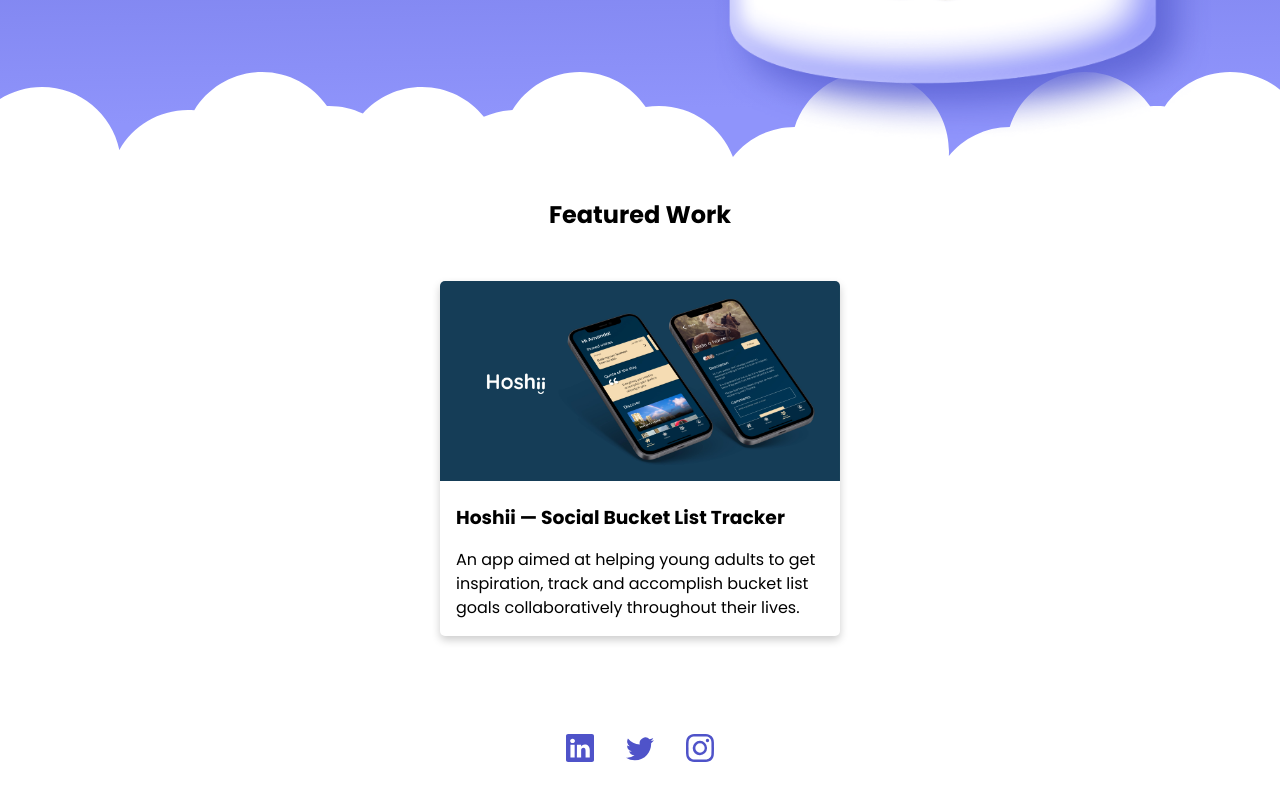
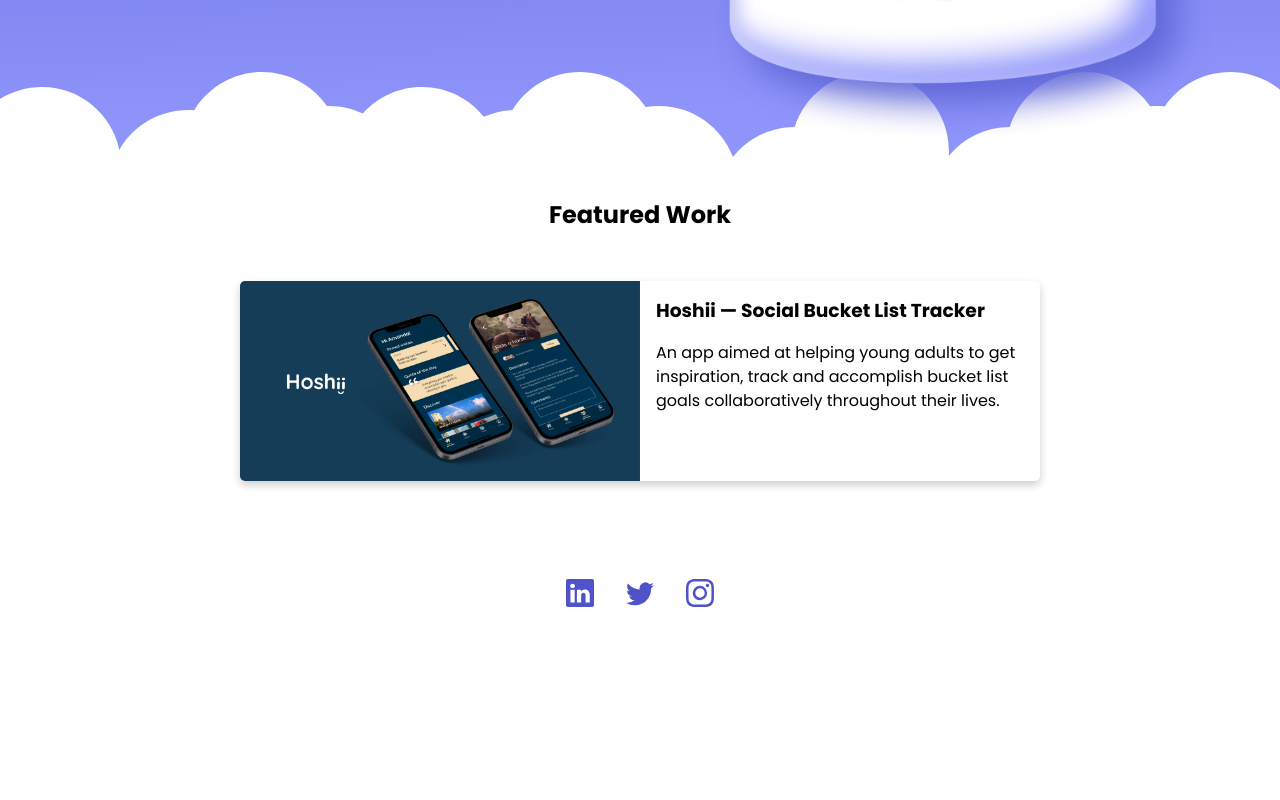
Before and after one commit to davinakano/davinakano.com, a Next.js app: page / in a window 1280 px wide. Shown: the part 590-1390 px from the top of the page. After the commit the page ends 1263 px from the top, so only its background shows below. Built offline with nearby package versions, Linux system fonts and the light colour scheme.

Commit message:
fix: project card looks better with flex

```diff
--- a/src/components/ProjectCard.tsx
+++ b/src/components/ProjectCard.tsx
@@ -35,6 +35,7 @@ const ProjectCard = ({
 };
 
 const Container = styled.div`
+  display: flex;
   box-shadow: 0 4px 8px 0 rgba(0, 0, 0, 0.2);
   transition: 0.3s;
   border-radius: 5px;
@@ -45,11 +46,19 @@ const Container = styled.div`
     max-width: 400px;
     height: 200px;
     object-fit: cover;
-    border-radius: 5px 5px 0 0;
+    border-radius: 5px 0 0 5px;
+
+    @media (max-width: 800px) {
+      border-radius: 5px 5px 0 0;
+    }
   }
 
   &:hover {
     box-shadow: 0 8px 16px 0 rgba(0, 0, 0, 0.2);
+  }
+
+  @media (max-width: 800px) {
+    display: block;
   }
 `;
 
```
